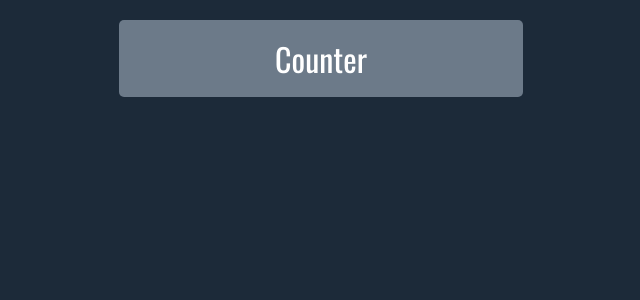
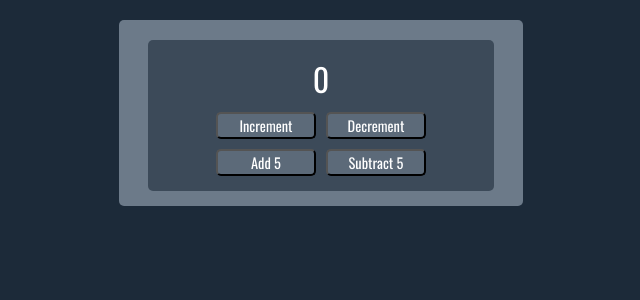
Before and after one commit to giacomo9999/React-WER-200719, a React app: page / in a window 1280 px wide. Shown: the top 300 px of the page, without its empty margins (319-959 px from the left). Built offline with nearby package versions, Linux system fonts and the light colour scheme.

Commit message:
Basic functionality working.

```diff
--- a/src/components/Counter.js
+++ b/src/App.js
@@ -1,14 +1,14 @@
 import React, { Component } from "react";
+import Counter from "./containers/Counter";
 
-class Counter extends Component {
-  state = { counterVal: 0 };
+class App extends Component {
   render() {
     return (
       <div className="container-outer">
-        <h1>Counter</h1>
+        <Counter />
       </div>
     );
   }
 }
 
-export default Counter;
+export default App;
--- /dev/null
+++ b/src/components/CounterButton.js
@@ -0,0 +1,7 @@
+import React from "react";
+
+const counterButton = (props) => {
+  return <button onClick={props.buttonFunction}>{props.buttonName}</button>;
+};
+
+export default counterButton;
--- /dev/null
+++ b/src/components/CounterDisplay.js
@@ -0,0 +1,11 @@
+import React from "react";
+
+const counterDisplay = (props) => {
+  return (
+    <div>
+      <h1>{props.counterValue}</h1>
+    </div>
+  );
+};
+
+export default counterDisplay;
--- /dev/null
+++ b/src/containers/Counter.js
@@ -0,0 +1,67 @@
+import React, { Component } from "react";
+
+import CounterDisplay from "../components/CounterDisplay";
+import CounterButton from "../components/CounterButton";
+
+class Counter extends Component {
+  state = { counterValue: 0 };
+
+  counterChangeHandler = (action, valueIn) => {
+    switch (action) {
+      case "inc":
+        this.setState((prevState) => {
+          return { counterValue: prevState.counterValue + 1 };
+        });
+        break;
+      case "dec":
+        this.setState((prevState) => {
+          return { counterValue: prevState.counterValue - 1 };
+        });
+        break;
+      case "add":
+        this.setState((prevState) => {
+          return { counterValue: prevState.counterValue + valueIn };
+        });
+        break;
+      case "subtract":
+        this.setState((prevState) => {
+          return { counterValue: prevState.counterValue - valueIn };
+        });
+        break;
+      default:
+        break;
+    }
+  };
+
+  render() {
+    return (
+      <div className="container-inner">
+        <CounterDisplay counterValue={this.state.counterValue} />
+        <CounterButton
+          buttonName={"Increment"}
+          buttonFunction={() => this.counterChangeHandler("inc")}
+        />
+        <CounterButton
+          buttonName={"Decrement"}
+          buttonFunction={() => {
+            this.counterChangeHandler("dec");
+          }}
+        />
+        <CounterButton
+          buttonName={"Add 5"}
+          buttonFunction={() => {
+            this.counterChangeHandler("add", 5);
+          }}
+        />
+        <CounterButton
+          buttonName={"Subtract 5"}
+          buttonFunction={() => {
+            this.counterChangeHandler("subtract", 5);
+          }}
+        />
+      </div>
+    );
+  }
+}
+
+export default Counter;
--- a/src/index.css
+++ b/src/index.css
@@ -138,8 +138,10 @@ code {
 
 button {
   background-color: #5c6a79;
+  width: 100px;
   color: white;
   padding: 1px 10px;
+  margin: 5px;
   text-align: center;
   text-decoration: none;
   display: inline-block;
--- a/src/index.js
+++ b/src/index.js
@@ -1,13 +1,13 @@
 import React from "react";
 import ReactDOM from "react-dom";
 
-import "./index.css"
+import "./index.css";
 
-import Counter from "./components/Counter";
+import App from "./App";
 
 ReactDOM.render(
   <React.StrictMode>
-    <Counter />
+    <App />
   </React.StrictMode>,
   document.getElementById("root")
 );
```
Lines whose indentation alone changed are shown as unchanged.
